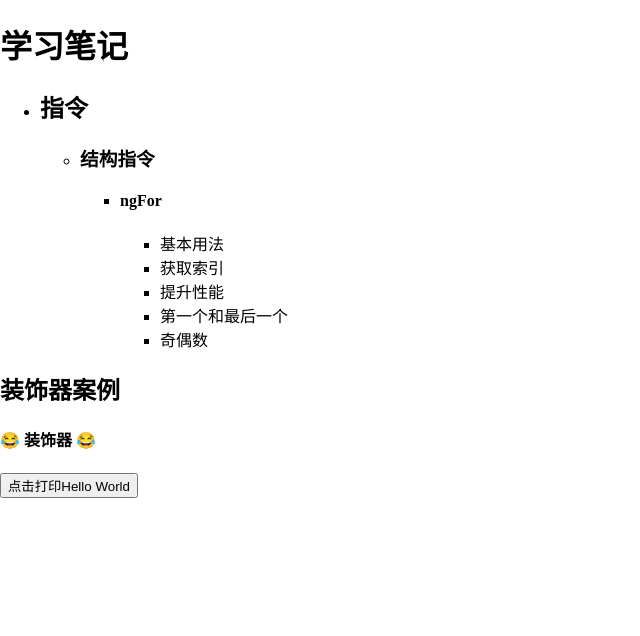
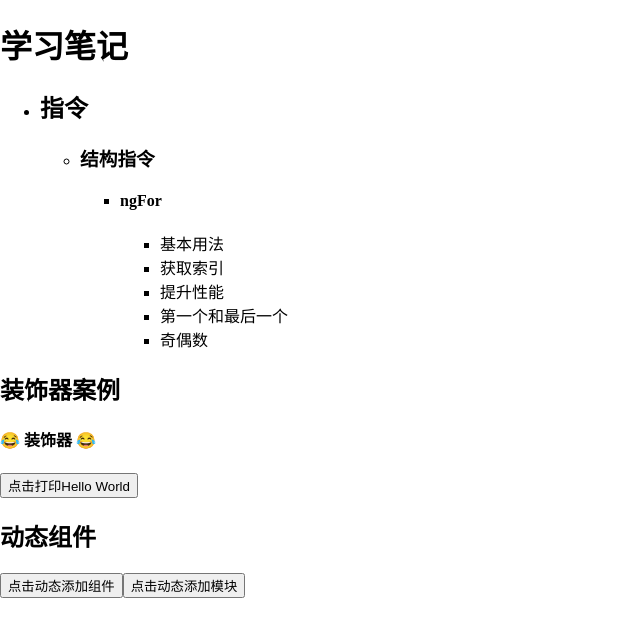
Before and after one commit to OahcUil94/ngx-training, an Angular app: page /study-notes in a window 1280 px wide. Shown: the top 636 px of the page, without its empty margins (0-640 px from the left). Built offline with nearby package versions, Linux system fonts and the light colour scheme.

Commit message:
[add] add dynamic component demo

```diff
--- a/package.json
+++ b/package.json
@@ -4,7 +4,7 @@
   "scripts": {
     "ng": "ng",
     "start": "ng serve --host 0.0.0.0 --port 4200 -o",
-    "build": "ng build",
+    "build": "ng build --build-optimizer --aot --output-hashing all",
     "test": "ng test",
     "lint": "ng lint",
     "e2e": "ng e2e",
--- a/src/app/app-routing.module.ts
+++ b/src/app/app-routing.module.ts
@@ -13,7 +13,7 @@ const routes: Routes = [
 @NgModule({
   imports: [
     RouterModule.forRoot(routes, {
-      enableTracing: true,
+      enableTracing: false,
       scrollPositionRestoration: 'top',
       anchorScrolling: 'enabled'
     })
--- /dev/null
+++ b/src/app/study-notes/dynamic/dynamic-child/dynamic-child.component.html
@@ -0,0 +1 @@
+<h4>待插入的动态组件</h4>
--- /dev/null
+++ b/src/app/study-notes/dynamic/dynamic-child/dynamic-child.component.ts
@@ -0,0 +1,15 @@
+import { Component, OnInit } from '@angular/core';
+
+@Component({
+  selector: 'app-dynamic-child',
+  templateUrl: './dynamic-child.component.html',
+  styleUrls: ['./dynamic-child.component.scss']
+})
+export class DynamicChildComponent implements OnInit {
+
+  constructor() { }
+
+  ngOnInit() {
+  }
+
+}
--- /dev/null
+++ b/src/app/study-notes/dynamic/dynamic.component.html
@@ -0,0 +1,5 @@
+<section>
+  <button type="button" (click)="onClickAddComponent()">点击动态添加组件</button>
+  <button type="button" (click)="onClickAddModule()">点击动态添加模块</button>
+  <section class="dym-container" #dymcon></section>
+</section>
--- /dev/null
+++ b/src/app/study-notes/dynamic/dynamic.component.ts
@@ -0,0 +1,61 @@
+import {
+  Compiler,
+  Component,
+  ComponentFactoryResolver, NgModule,
+  ViewChild,
+  ViewContainerRef,
+  CompilerFactory,
+//  COMPILER_OPTIONS
+} from '@angular/core';
+
+import {
+  DynamicChildComponent
+} from './dynamic-child/dynamic-child.component';
+
+// import {JitCompilerFactory} from "@angular/platform-browser-dynamic";
+//
+// export function createCompiler(compilerFactory: CompilerFactory) {
+//   return compilerFactory.createCompiler();
+// }
+
+@Component({
+  selector: 'app-dynamic',
+  templateUrl: './dynamic.component.html',
+  styleUrls: ['./dynamic.component.scss'],
+  // providers: [
+  //   {provide: COMPILER_OPTIONS, useValue: {}, multi: true},
+  //   {provide: CompilerFactory, useClass: JitCompilerFactory, deps: [COMPILER_OPTIONS]},
+  //   {provide: Compiler, useFactory: createCompiler, deps: [CompilerFactory]}
+  // ],
+})
+export class DynamicComponent {
+  @ViewChild('dymcon', {read: ViewContainerRef, static: true})
+  dymcon: ViewContainerRef;
+
+  constructor(
+    private cfr: ComponentFactoryResolver,
+    private cp: Compiler
+  ) {}
+
+  onClickAddComponent() {
+    let com = this.cfr.resolveComponentFactory(DynamicChildComponent);
+    this.dymcon.createComponent(com);
+  }
+
+  onClickAddModule() {
+    @Component({
+      template: '动态组件',
+    })
+    class DyCom {}
+
+    @NgModule({
+      declarations: [
+        DyCom
+      ]
+    })
+    class DyModule {}
+
+    let module = this.cp.compileModuleAndAllComponentsSync(DyModule).componentFactories.find(comFac => comFac.componentType === DyCom);
+    this.dymcon.createComponent(module);
+  }
+}
--- a/src/app/study-notes/study-notes.component.html
+++ b/src/app/study-notes/study-notes.component.html
@@ -25,3 +25,6 @@
 
 <h2>装饰器案例</h2>
 <app-decorators-demo></app-decorators-demo>
+
+<h2>动态组件</h2>
+<app-dynamic></app-dynamic>
--- a/src/app/study-notes/study-notes.module.ts
+++ b/src/app/study-notes/study-notes.module.ts
@@ -4,15 +4,20 @@ import { CommonModule } from '@angular/common';
 import { StudyNotesRoutingModule } from './study-notes-routing.module';
 import { StudyNotesComponent } from './study-notes.component';
 import { DecoratorsDemoComponent } from './decorators-demo/decorators-demo.component';
+import { DynamicComponent } from './dynamic/dynamic.component';
+import { DynamicChildComponent } from './dynamic/dynamic-child/dynamic-child.component';
 
 @NgModule({
   declarations: [
     StudyNotesComponent,
-    DecoratorsDemoComponent
+    DecoratorsDemoComponent,
+    DynamicComponent,
+    DynamicChildComponent
   ],
   imports: [
     CommonModule,
     StudyNotesRoutingModule
-  ]
+  ],
+  entryComponents: [DynamicChildComponent]
 })
 export class StudyNotesModule { }
```
Also changed, not shown: src/app/study-notes/dynamic/dynamic-child/dynamic-child.component.scss (added), src/app/study-notes/dynamic/dynamic.component.scss (added), 2 other files (tests, documents, lock files or other folders).
